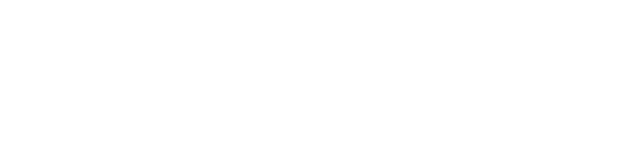
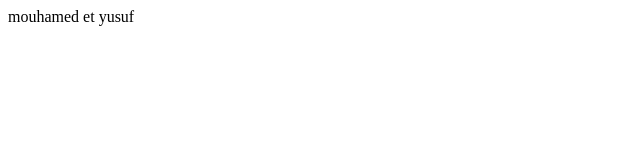
Before and after one commit to spcbfr/tunisian-skaters, a plain HTML site: page index.html in a window 1280 px wide. Shown: the whole page, without its empty margins (0-640 px from the left). Drawn offline with Linux system fonts and the light colour scheme.

Commit message:
zedna footer

```diff
--- a/index.html
+++ b/index.html
@@ -7,6 +7,6 @@
     <title>Document</title>
 </head>
 <body>
-
+ mouhamed et yusuf
 </body>
 </html>
```
